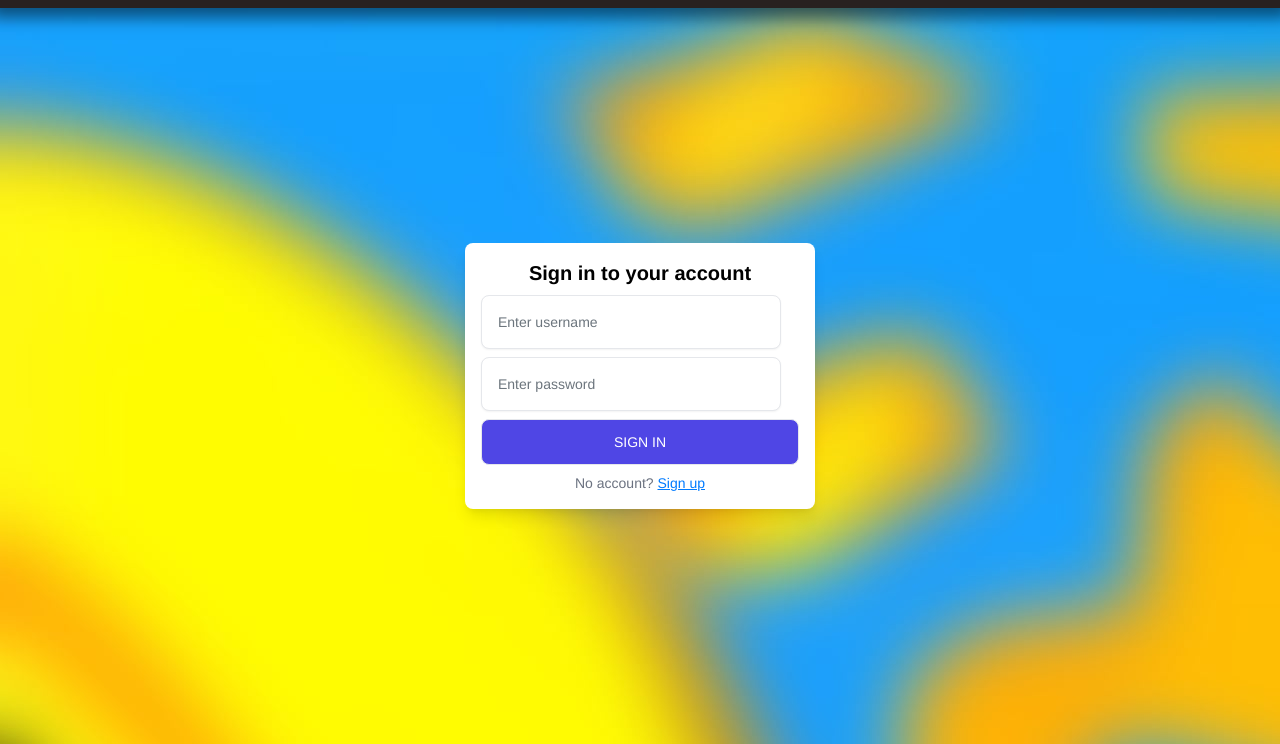
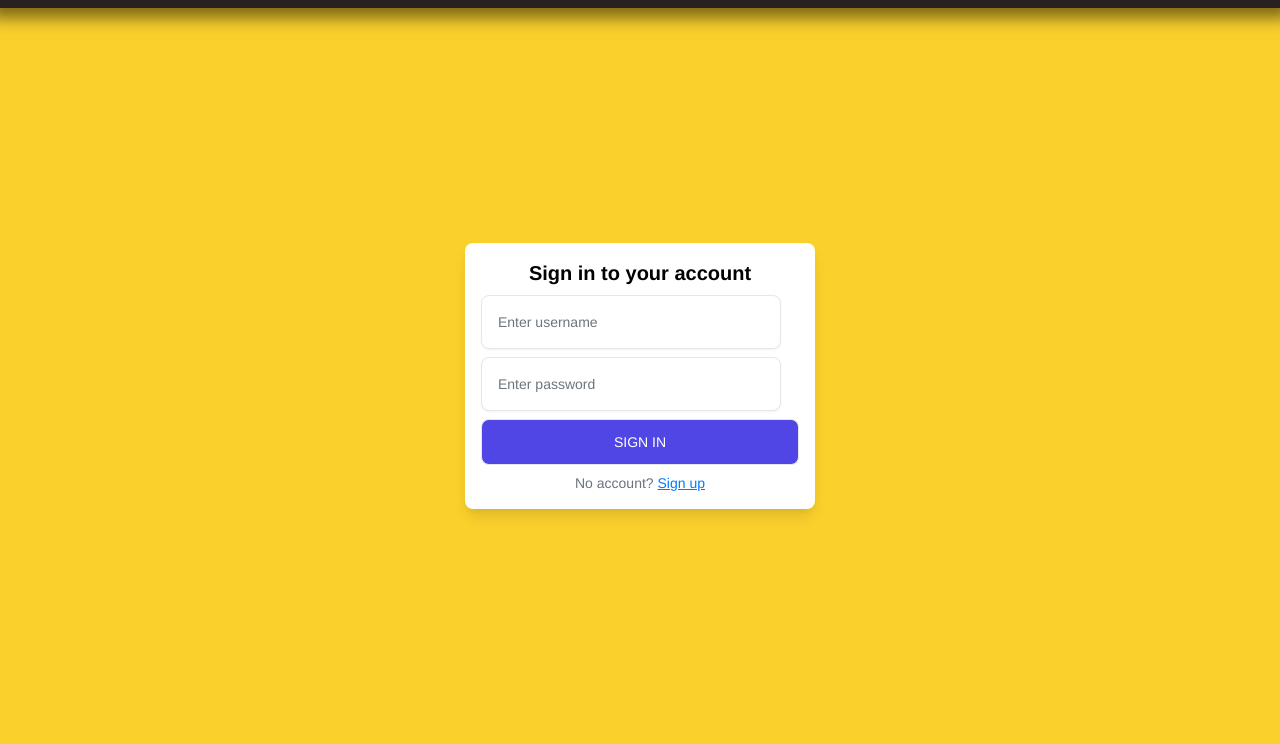
Before and after one commit to xylztv/frontend, a plain HTML site: page signin.html in a window 1280 px wide. Shown: the part 56-800 px from the top of the page. Drawn offline with nearby package versions, Linux system fonts and the light colour scheme.

Commit message:
removed blur background

```diff
--- a/css/main.css
+++ b/css/main.css
@@ -20,7 +20,6 @@ body {
     margin: 0;
     padding-top : 64px;
     position: relative;
-    background: url(/images/bg-blur.jpg);
 }
 .loggedOutButtons {
     display: none;
```
